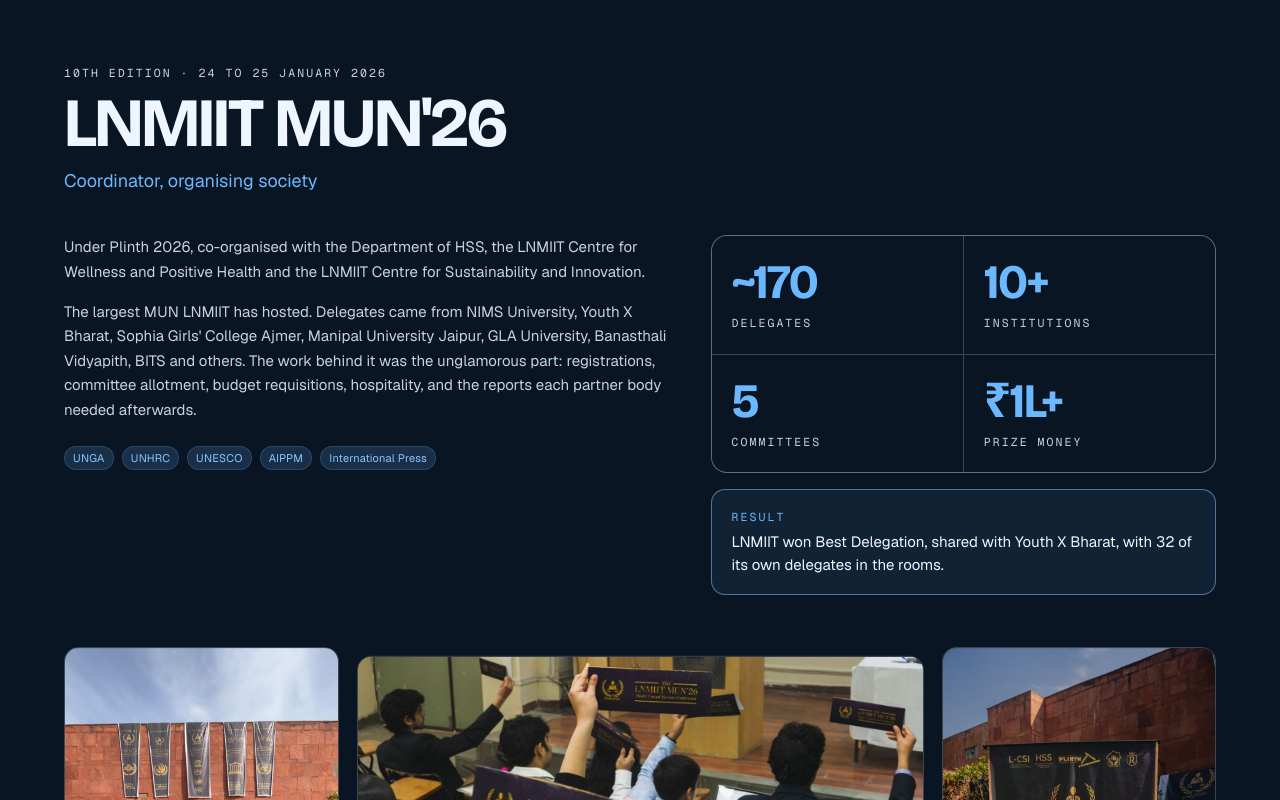
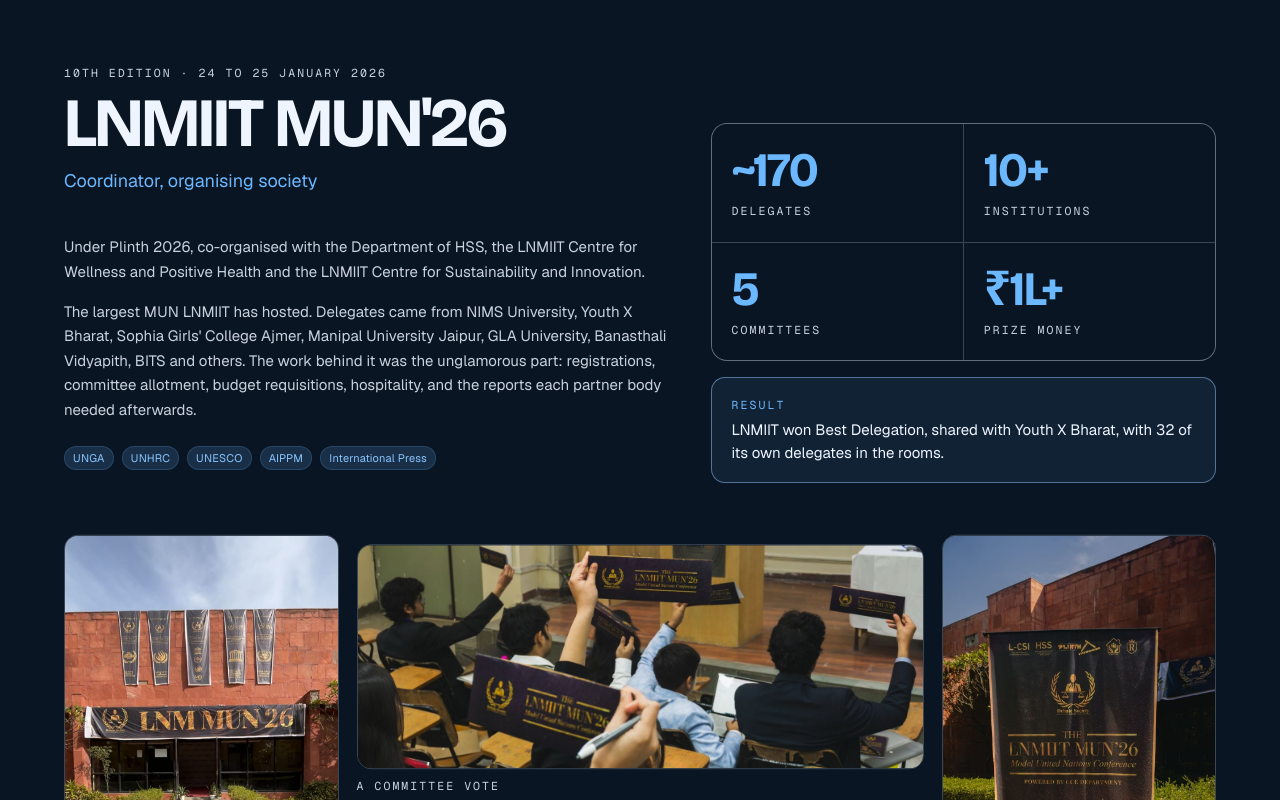
Before and after one commit to adarshcod30/portfolio, a Next.js app: page /leadership in a window 1280 px wide. Shown: the part 1480-2280 px from the top of the page. Built offline with nearby package versions, Linux system fonts and the light colour scheme.

Commit message:
Lift the MUN'26 figures beside the heading

```diff
--- a/src/app/leadership/page.tsx
+++ b/src/app/leadership/page.tsx
@@ -93,7 +93,9 @@
                 ))}
               </ul>
             </div>
-            <div>
+            {/* lifted beside the heading on wide screens, so the figures do not
+                start a full block below the name of the conference */}
+            <div className="lg:-mt-28">
               <dl className="grid grid-cols-2 gap-px overflow-hidden rounded-2xl border border-line bg-[var(--line)]">
                 {mun26.figures.map((f) => (
                   <div key={f.label} className="mun-fig">
```
